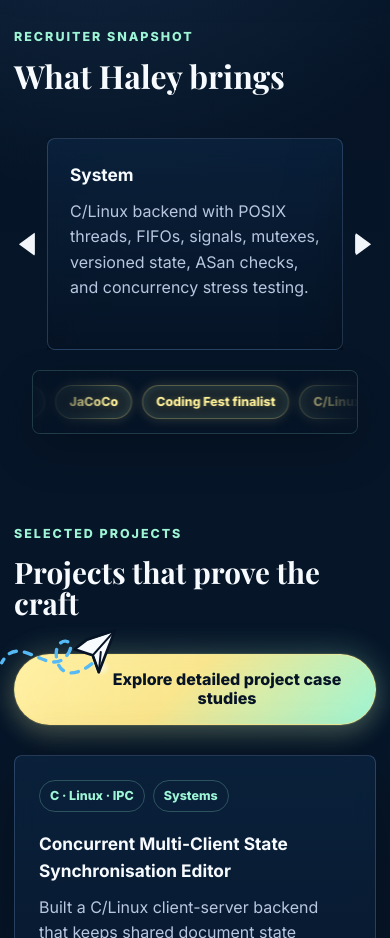
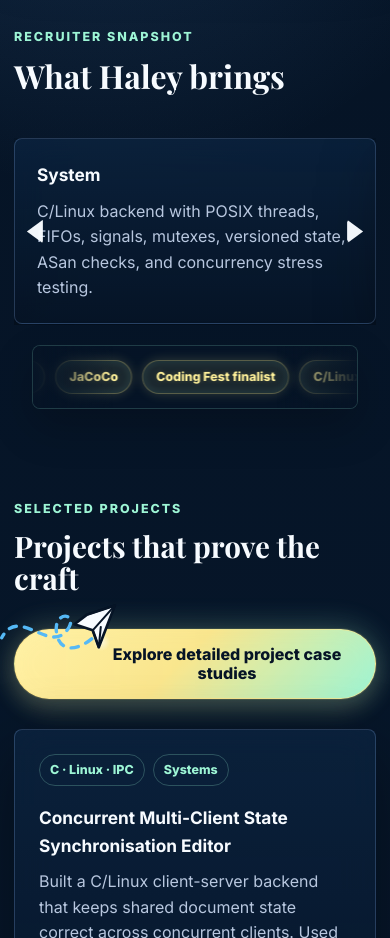
Before and after one commit to HaleyyT/portfolio, a website built with Vite: page index.html in a window 390 px wide. Shown: the part 1380-2318 px from the top of the page. Built offline with nearby package versions, Linux system fonts and the light colour scheme.

Commit message:
Restore recruiter card width

```diff
--- a/src/styles.css
+++ b/src/styles.css
@@ -355,15 +355,10 @@ footer p {
 
 .snapshot-carousel {
   position: relative;
-  display: grid;
-  grid-template-columns: 29px minmax(0, 1fr) 29px;
-  gap: 30px;
-  align-items: center;
   min-width: 0;
 }
 
 .snapshot-viewport {
-  grid-column: 2;
   overflow: hidden;
   min-width: 0;
 }
@@ -379,13 +374,15 @@ footer p {
 }
 
 .snapshot-nav {
-  position: relative;
+  position: absolute;
+  top: 50%;
   z-index: 4;
   width: 29px;
   height: 36px;
   border: 0;
   border-radius: 14px;
   background: transparent;
+  transform: translateY(-50%);
 }
 
 .snapshot-nav::before {
@@ -403,8 +400,7 @@ footer p {
 }
 
 .snapshot-nav.previous {
-  grid-column: 1;
-  grid-row: 1;
+  left: -59px;
 }
 
 .snapshot-nav.previous::before {
@@ -413,8 +409,7 @@ footer p {
 }
 
 .snapshot-nav.next {
-  grid-column: 3;
-  grid-row: 1;
+  right: -59px;
 }
 
 .snapshot-nav.next::before {
@@ -1164,11 +1159,6 @@ footer {
     flex-basis: 100%;
   }
 
-  .snapshot-carousel {
-    grid-template-columns: 25px minmax(0, 1fr) 25px;
-    gap: 8px;
-  }
-
   .snapshot-nav {
     width: 25px;
     height: 34px;
@@ -1178,6 +1168,15 @@ footer {
     width: 20px;
     height: 28px;
   }
+
+  .snapshot-nav.previous {
+    left: 8px;
+  }
+
+  .snapshot-nav.next {
+    right: 8px;
+  }
+
   .section {
     padding: 58px 0;
   }
```
